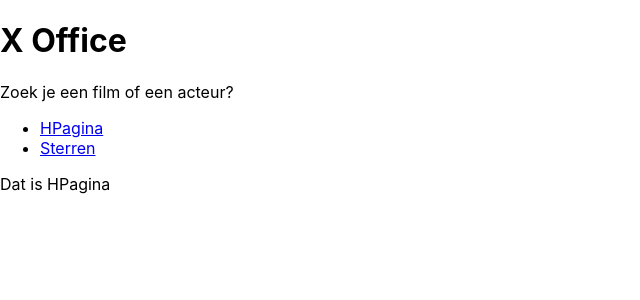
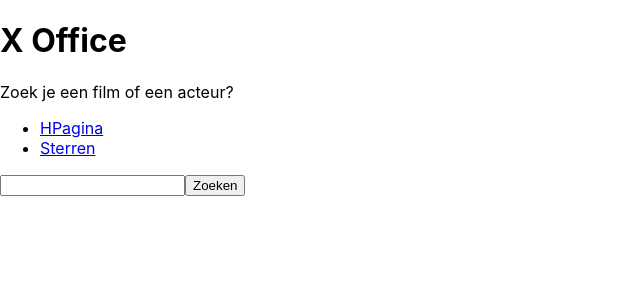
Before and after one commit to noordseoostende/fordecember, a React (Create React App) app: page / in a window 1280 px wide. Shown: the top 300 px of the page, without its empty margins (0-640 px from the left). Built offline with nearby package versions, Linux system fonts and the light colour scheme.

Commit message:
maakte inputveld en fetch result uit tv api

```diff
--- a/src/pages/Home.js
+++ b/src/pages/Home.js
@@ -1,12 +1,37 @@
-import React from 'react';
+import React, { useState } from 'react';
 import MainPageLayout from '../components/MainPageLayout';
 
 const Home = () => {
+  const [input, setInput] = useState('');
+
+  const onSearch = () => {
+    // https://api.tvmaze.com/search/shows?q=men
+
+    fetch(`https://api.tvmaze.com/search/shows?q=${input}`).then(r => r.json()).then(result => {
+
+    });
+  };
+
+  const onInputChange = (ev) => {
+    setInput(ev.target.value);
+  };
+
+  const onKeyDown = (ev) => {
+    if(ev.keyCode === 13) {
+      onSearch()
+    }
+  };
+
+
+
   return (
     <MainPageLayout>
-      Dat is HPagina
+      <input type="text" onChange={onInputChange} onKeyDown={onKeyDown} value={input} />
+      <button type="button" onClick={onSearch}>
+        Zoeken
+      </button>
     </MainPageLayout>
-  )
-}
+  );
+};
 
 export default Home;
```
